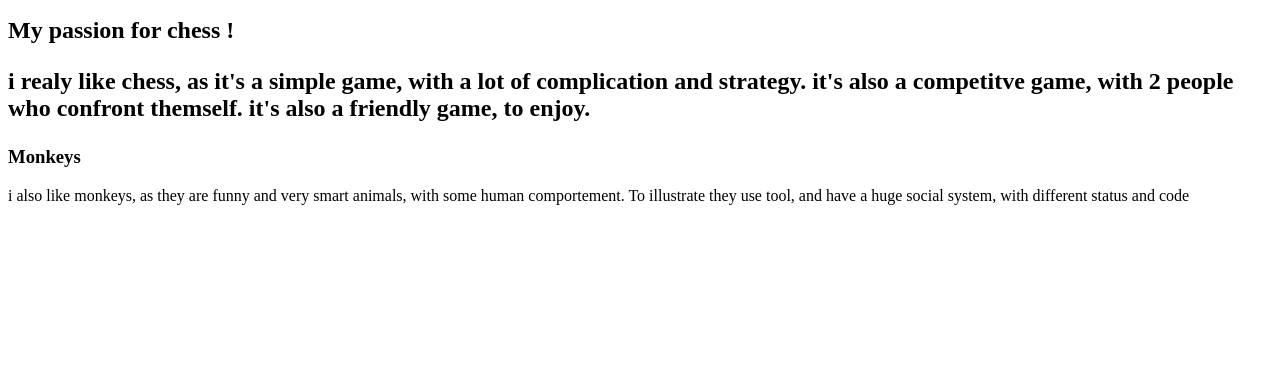
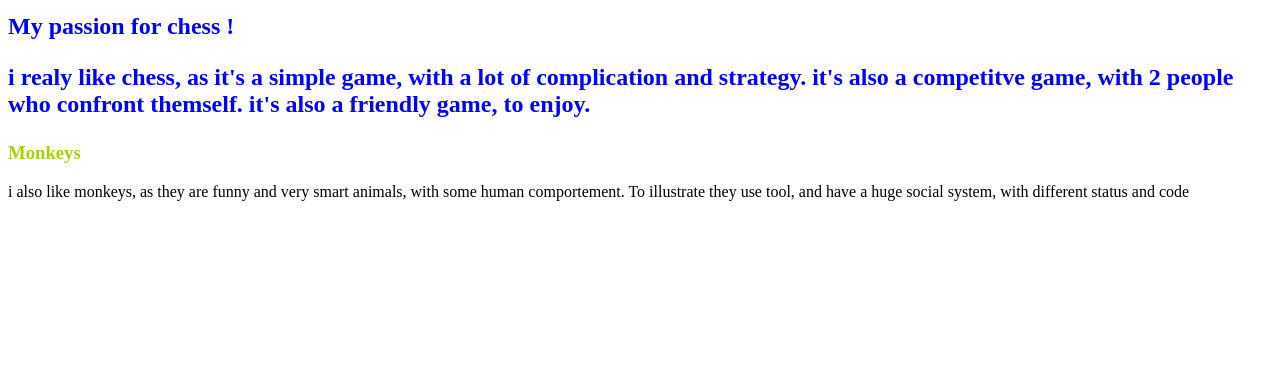
Before and after one commit to H99999999999/P.-html-3, a plain HTML site: page index.html in a window 1280 px wide. Shown: the part 421-800 px from the top of the page. Drawn offline with Linux system fonts and the light colour scheme; files that its build step writes are made by us from their sources.

Commit message:
Add files via upload

```diff
--- a/index.html
+++ b/index.html
@@ -4,7 +4,7 @@
 	<title><strong>Henri BOUT's profil</strong></title>
 	<meta content="here is a profil that i created for a project to learn the base of html">
 	<meta charset="UTF-8">
-	<link rel="stylesheet" href="css">
+	<link rel="stylesheet" type="text/css" href="css/style.css">
 </head>
 <body>
 
@@ -17,6 +17,6 @@
 
 	<h3><strong>Monkeys</strong></h3>
 	<p> i also like monkeys, as they are funny and very smart animals, with some human comportement. To illustrate they use tool, and have a huge social system, with different status and code</p>
-	<a href=""></a>
+	<a href="#"></a>
 </body>
 </html>
--- a/style.css
+++ b/style.css
@@ -1,6 +1,15 @@
-body{background-color: rgba (247,247,247, 0.5);color: rgb(50,40,69);
- font-family: arial, sansserif; line-height: 1.5; }
-h2{color: blue}
-h3{color: rgb(165,211,9);}
-h1,h2,h3{text-justify: center;}
-h1,h2,h3{font-weight: 300;}
+nd-color: rgba(247, 247, 247, 0.5);
+    color: rgb(50, 40, 69);
+    font-family: Arial, sans-serif;
+    line-height: 1.5;
+    text-align: center; /* Centrer le texte dans le corps de la page */
+}
+
+h1, h2, h3 {font-weight: 300;}
+
+h2 {color: blue;}
+
+h3 {color: rgb(165, 211, 9);}
+
+
+img {max-width: 50%;display: block; margin: 0 auto;}
```
